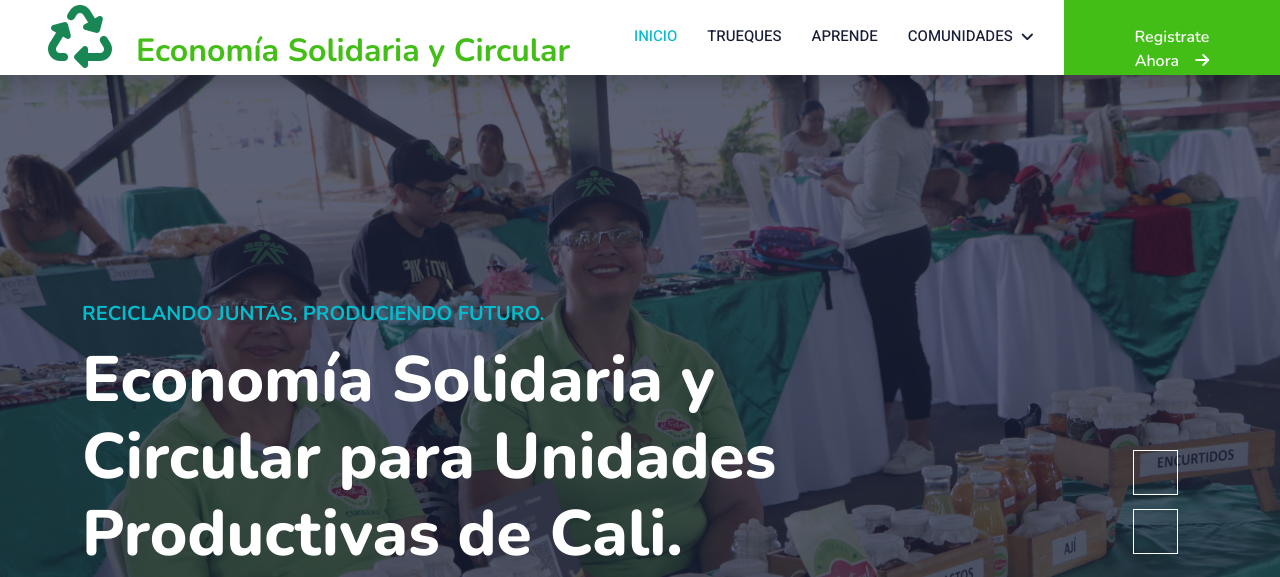
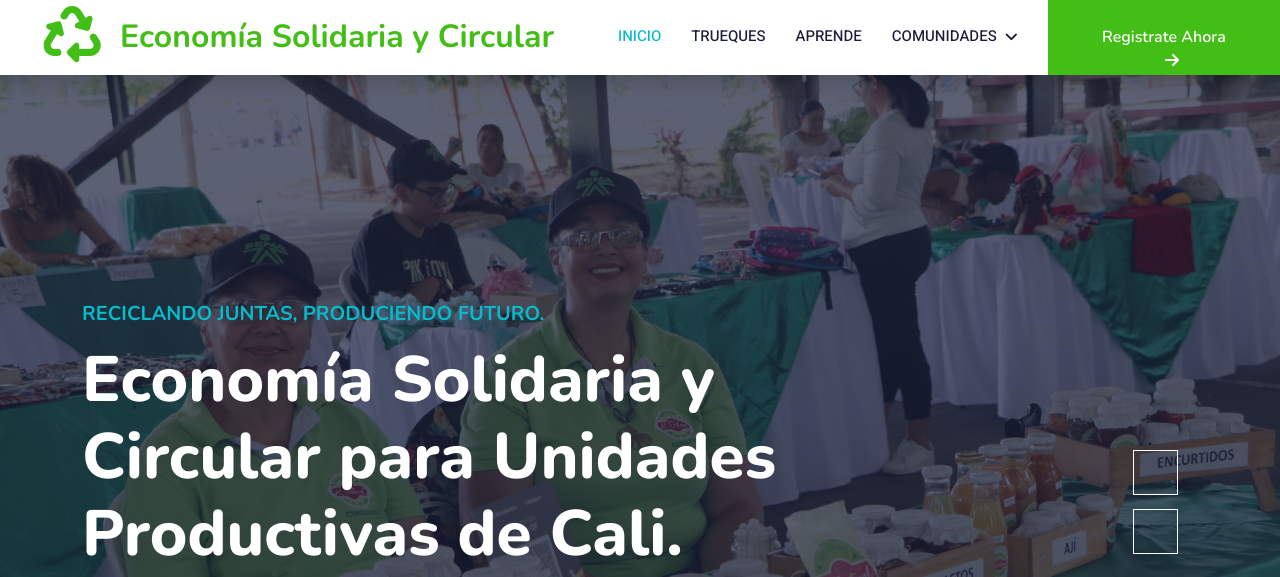
Before and after one commit to andres-3926/economia-solidaria-circular, a PHP site: page / in a window 1280 px wide. Shown: the top 577 px of the page. Run offline with PHP 8.4, Linux system fonts and the light colour scheme; data that the repository does not hold is empty; some libraries are stand-ins or nearby versions.

Commit message:
Nuevos cambios

```diff
--- a/index.php
+++ b/index.php
@@ -84,9 +84,7 @@ if (isset($_SESSION['numero_documento'])) {
     <!-- Navbar Start -->
     <nav class="navbar navbar-expand-lg bg-white navbar-light shadow sticky-top p-0">
         <a href="index.php" class="navbar-brand d-flex align-items-center px-4 px-lg-5">
-            <h2 class="m-0 text-shadow" style="color: #43be16;">
-                <i class="fa fa-recycle fa-2x me-4 text-success"></i>Economía Solidaria y Circular
-            </h2>
+            <h2 class="m-0 text-shadow" style="color: #43be16;"><i class="fa-solid fa-recycle fa-beat fa-xl me-4"></i>Economía Solidaria y Circular</h2>
         </a>
         <button type="button" class="navbar-toggler me-4" data-bs-toggle="collapse" data-bs-target="#navbarCollapse">
             <span class="navbar-toggler-icon"></span>
```
Also changed, not shown: 1 other file.
